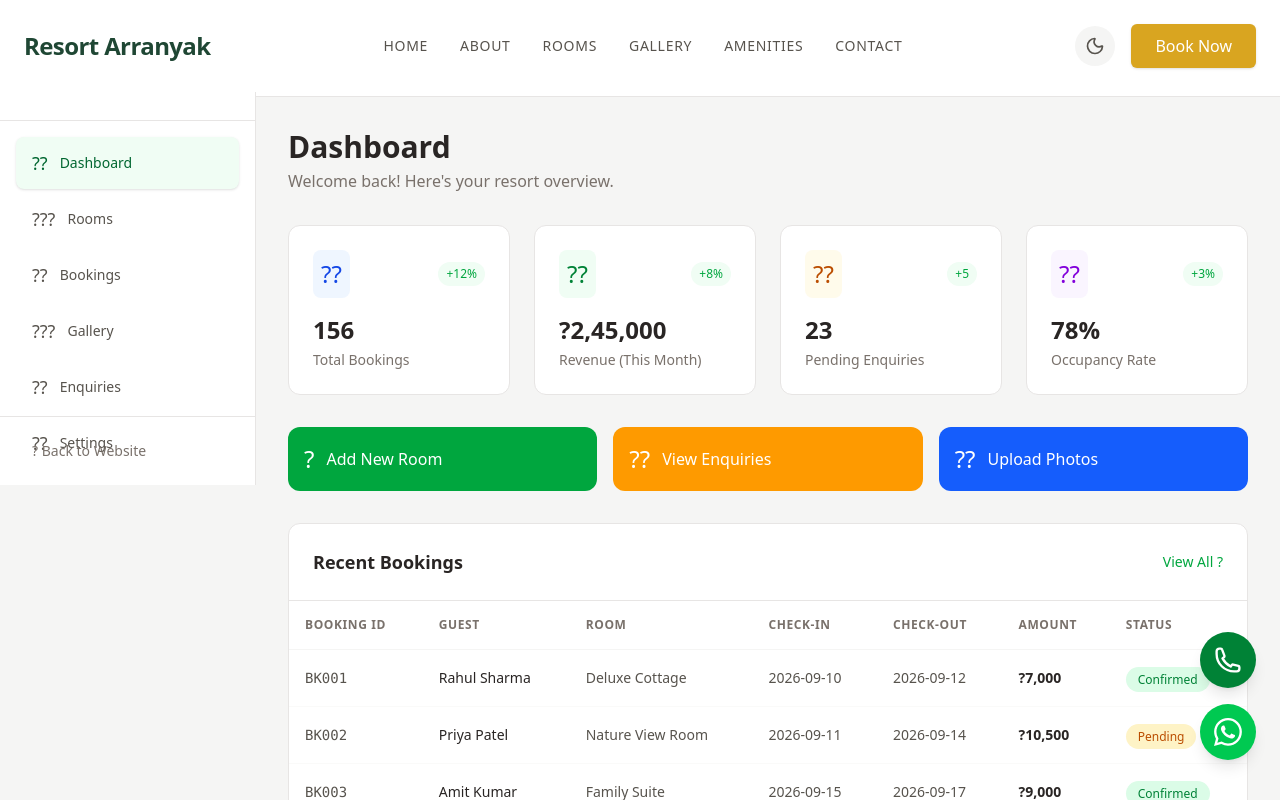
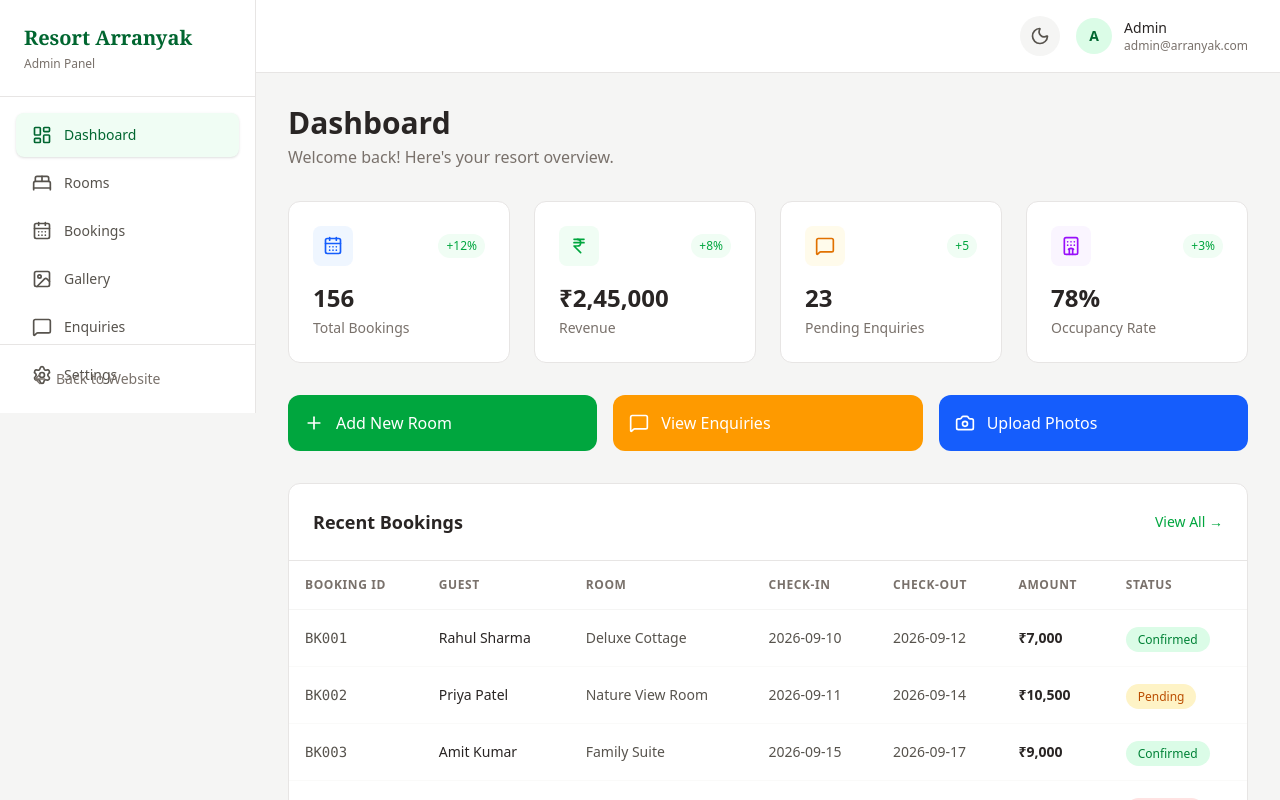
Before and after one commit to suklalgorai-creator/resortaranyak, a Next.js app: page /admin/dashboard in a window 1280 px wide. Shown: the top 800 px of the page. Built offline with nearby package versions, Linux system fonts and the light colour scheme; a web font is replaced by a local one.

Commit message:
Fix: Admin layout icons, quotes, and hide customer header on admin pages

```diff
--- a/src/app/admin/dashboard/page.tsx
+++ b/src/app/admin/dashboard/page.tsx
@@ -1,18 +1,21 @@
 'use client';
 
+import { CalendarDays, IndianRupee, MessageSquare, Hotel, Plus, Camera } from 'lucide-react';
+import Link from 'next/link';
+
 const stats = [
-  { label: 'Total Bookings', value: '156', change: '+12%', icon: '??', color: 'bg-blue-50 dark:bg-blue-900/20 text-blue-700 dark:text-blue-400' },
-  { label: 'Revenue (This Month)', value: '?2,45,000', change: '+8%', icon: '??', color: 'bg-green-50 dark:bg-green-900/20 text-green-700 dark:text-green-400' },
-  { label: 'Pending Enquiries', value: '23', change: '+5', icon: '??', color: 'bg-amber-50 dark:bg-amber-900/20 text-amber-700 dark:text-amber-400' },
-  { label: 'Occupancy Rate', value: '78%', change: '+3%', icon: '??', color: 'bg-purple-50 dark:bg-purple-900/20 text-purple-700 dark:text-purple-400' },
+  { label: 'Total Bookings', value: '156', change: '+12%', icon: CalendarDays, color: 'bg-blue-50 dark:bg-blue-900/20 text-blue-600 dark:text-blue-400' },
+  { label: 'Revenue', value: '\u20B92,45,000', change: '+8%', icon: IndianRupee, color: 'bg-green-50 dark:bg-green-900/20 text-green-600 dark:text-green-400' },
+  { label: 'Pending Enquiries', value: '23', change: '+5', icon: MessageSquare, color: 'bg-amber-50 dark:bg-amber-900/20 text-amber-600 dark:text-amber-400' },
+  { label: 'Occupancy Rate', value: '78%', change: '+3%', icon: Hotel, color: 'bg-purple-50 dark:bg-purple-900/20 text-purple-600 dark:text-purple-400' },
 ];
 
 const recentBookings = [
-  { id: 'BK001', guest: 'Rahul Sharma', room: 'Deluxe Cottage', checkIn: '2026-09-10', checkOut: '2026-09-12', amount: '?7,000', status: 'Confirmed' },
-  { id: 'BK002', guest: 'Priya Patel', room: 'Nature View Room', checkIn: '2026-09-11', checkOut: '2026-09-14', amount: '?10,500', status: 'Pending' },
-  { id: 'BK003', guest: 'Amit Kumar', room: 'Family Suite', checkIn: '2026-09-15', checkOut: '2026-09-17', amount: '?9,000', status: 'Confirmed' },
-  { id: 'BK004', guest: 'Sunita Devi', room: 'Deluxe Cottage', checkIn: '2026-09-16', checkOut: '2026-09-18', amount: '?7,000', status: 'Cancelled' },
-  { id: 'BK005', guest: 'Vikash Singh', room: 'Nature View Room', checkIn: '2026-09-20', checkOut: '2026-09-22', amount: '?7,000', status: 'Pending' },
+  { id: 'BK001', guest: 'Rahul Sharma', room: 'Deluxe Cottage', checkIn: '2026-09-10', checkOut: '2026-09-12', amount: '\u20B97,000', status: 'Confirmed' },
+  { id: 'BK002', guest: 'Priya Patel', room: 'Nature View Room', checkIn: '2026-09-11', checkOut: '2026-09-14', amount: '\u20B910,500', status: 'Pending' },
+  { id: 'BK003', guest: 'Amit Kumar', room: 'Family Suite', checkIn: '2026-09-15', checkOut: '2026-09-17', amount: '\u20B99,000', status: 'Confirmed' },
+  { id: 'BK004', guest: 'Sunita Devi', room: 'Deluxe Cottage', checkIn: '2026-09-16', checkOut: '2026-09-18', amount: '\u20B97,000', status: 'Cancelled' },
+  { id: 'BK005', guest: 'Vikash Singh', room: 'Nature View Room', checkIn: '2026-09-20', checkOut: '2026-09-22', amount: '\u20B97,000', status: 'Pending' },
 ];
 
 const statusColors: Record<string, string> = {
@@ -29,38 +32,40 @@ export default function AdminDashboard() {
         <p className="text-stone-500 dark:text-stone-400 mt-1">Welcome back! Here&apos;s your resort overview.</p>
       </div>
 
-      {/* Stats Grid */}
       <div className="grid grid-cols-1 sm:grid-cols-2 xl:grid-cols-4 gap-4 lg:gap-6">
-        {stats.map((stat) => (
+        {stats.map((stat) => {
+          const Icon = stat.icon;
+          return (
             <div key={stat.label} className="bg-white glass-card rounded-xl p-6 border border-stone-200 dark:border-stone-800 hover:shadow-md transition-shadow">
               <div className="flex items-center justify-between mb-4">
-              <span className={`text-2xl p-2 rounded-lg ${stat.color}`}>{stat.icon}</span>
+                <span className={`p-2.5 rounded-lg ${stat.color}`}>
+                  <Icon className="w-5 h-5" />
+                </span>
                 <span className="text-xs font-medium text-green-600 dark:text-green-400 bg-green-50 dark:bg-green-900/20 px-2 py-1 rounded-full">{stat.change}</span>
               </div>
               <p className="text-2xl font-bold text-stone-800 dark:text-stone-100">{stat.value}</p>
               <p className="text-sm text-stone-500 dark:text-stone-400 mt-1">{stat.label}</p>
             </div>
-        ))}
+          );
+        })}
       </div>
 
-      {/* Quick Actions */}
       <div className="grid grid-cols-1 sm:grid-cols-3 gap-4">
-        <a href="/admin/rooms/new" className="flex items-center gap-3 bg-green-600 hover:bg-green-700 text-white p-4 rounded-xl transition-colors font-medium">
-          <span className="text-2xl">?</span> Add New Room
-        </a>
-        <a href="/admin/enquiries" className="flex items-center gap-3 bg-amber-500 hover:bg-amber-600 text-white p-4 rounded-xl transition-colors font-medium">
-          <span className="text-2xl">??</span> View Enquiries
-        </a>
-        <a href="/admin/gallery" className="flex items-center gap-3 bg-blue-600 hover:bg-blue-700 text-white p-4 rounded-xl transition-colors font-medium">
-          <span className="text-2xl">??</span> Upload Photos
-        </a>
+        <Link href="/admin/rooms/new" className="flex items-center gap-3 bg-green-600 hover:bg-green-700 text-white p-4 rounded-xl transition-colors font-medium">
+          <Plus className="w-5 h-5" /> Add New Room
+        </Link>
+        <Link href="/admin/enquiries" className="flex items-center gap-3 bg-amber-500 hover:bg-amber-600 text-white p-4 rounded-xl transition-colors font-medium">
+          <MessageSquare className="w-5 h-5" /> View Enquiries
+        </Link>
+        <Link href="/admin/gallery" className="flex items-center gap-3 bg-blue-600 hover:bg-blue-700 text-white p-4 rounded-xl transition-colors font-medium">
+          <Camera className="w-5 h-5" /> Upload Photos
+        </Link>
       </div>
 
-      {/* Recent Bookings */}
       <div className="bg-white glass-card rounded-xl border border-stone-200 dark:border-stone-800">
         <div className="p-6 border-b border-stone-200 dark:border-stone-800 flex items-center justify-between">
           <h2 className="text-lg font-bold text-stone-800 dark:text-stone-100">Recent Bookings</h2>
-          <a href="/admin/bookings" className="text-sm text-green-600 dark:text-green-400 hover:underline">View All ?</a>
+          <Link href="/admin/bookings" className="text-sm text-green-600 dark:text-green-400 hover:underline">View All &rarr;</Link>
         </div>
         <div className="overflow-x-auto">
           <table className="w-full">
@@ -77,7 +82,7 @@ export default function AdminDashboard() {
             </thead>
             <tbody>
               {recentBookings.map((booking) => (
-                <tr key={booking.id} className="border-b border-stone-50 dark:border-stone-800/50 hover:bg-stone-50 dark:hover:bg-stone-800/30 transition-colors">
+                <tr key={booking.id} className="border-b border-stone-50 dark:border-stone-800/50 hover:bg-stone-50 dark:hover:bg-white/[0.03] transition-colors">
                   <td className="p-4 text-sm font-mono text-stone-600 dark:text-stone-400">{booking.id}</td>
                   <td className="p-4 text-sm font-medium text-stone-800 dark:text-stone-200">{booking.guest}</td>
                   <td className="p-4 text-sm text-stone-600 dark:text-stone-400 hidden md:table-cell">{booking.room}</td>
--- a/src/app/admin/layout.tsx
+++ b/src/app/admin/layout.tsx
@@ -4,23 +4,27 @@ import Link from 'next/link';
 import { usePathname } from 'next/navigation';
 import { ThemeToggle } from '@/components/theme-toggle';
 import { useState } from 'react';
+import { LayoutDashboard, BedDouble, CalendarDays, Image, MessageSquare, Settings, ArrowLeft, Menu } from 'lucide-react';
 
 const sidebarLinks = [
-  { label: 'Dashboard', href: '/admin/dashboard', icon: '??' },
-  { label: 'Rooms', href: '/admin/rooms', icon: '???' },
-  { label: 'Bookings', href: '/admin/bookings', icon: '??' },
-  { label: 'Gallery', href: '/admin/gallery', icon: '???' },
-  { label: 'Enquiries', href: '/admin/enquiries', icon: '??' },
-  { label: 'Settings', href: '/admin/settings', icon: '??' },
+  { label: 'Dashboard', href: '/admin/dashboard', icon: LayoutDashboard },
+  { label: 'Rooms', href: '/admin/rooms', icon: BedDouble },
+  { label: 'Bookings', href: '/admin/bookings', icon: CalendarDays },
+  { label: 'Gallery', href: '/admin/gallery', icon: Image },
+  { label: 'Enquiries', href: '/admin/enquiries', icon: MessageSquare },
+  { label: 'Settings', href: '/admin/settings', icon: Settings },
 ];
 
 export default function AdminLayout({ children }: { children: React.ReactNode }) {
   const pathname = usePathname();
   const [sidebarOpen, setSidebarOpen] = useState(false);
 
+  if (pathname === '/admin/login') {
+    return <>{children}</>;
+  }
+
   return (
     <div className="min-h-screen bg-stone-100 dark:bg-[#111] flex">
-      {/* Mobile overlay */}
       {sidebarOpen && (
         <div
           className="fixed inset-0 bg-black/50 z-40 lg:hidden"
@@ -28,7 +32,6 @@ export default function AdminLayout({ children }: { children: React.ReactNode })
         />
       )}
 
-      {/* Sidebar */}
       <aside className={`fixed top-0 left-0 h-full w-64 bg-white glass-card border-r border-stone-200 dark:border-stone-800 z-50 transform transition-transform duration-300 lg:translate-x-0 lg:static lg:z-auto ${sidebarOpen ? 'translate-x-0' : '-translate-x-full'}`}>
         <div className="p-6 border-b border-stone-200 dark:border-stone-800">
           <Link href="/admin/dashboard" className="block">
@@ -40,6 +43,7 @@ export default function AdminLayout({ children }: { children: React.ReactNode })
         <nav className="p-4 flex flex-col gap-1">
           {sidebarLinks.map((link) => {
             const isActive = pathname === link.href || pathname?.startsWith(link.href + '/');
+            const Icon = link.icon;
             return (
               <Link
                 key={link.href}
@@ -51,7 +55,7 @@ export default function AdminLayout({ children }: { children: React.ReactNode })
                     : 'text-stone-600 dark:text-stone-400 hover:bg-stone-50 dark:hover:bg-stone-800'
                 }`}
               >
-                <span className="text-lg">{link.icon}</span>
+                <Icon className="w-5 h-5" />
                 {link.label}
               </Link>
             );
@@ -60,22 +64,18 @@ export default function AdminLayout({ children }: { children: React.ReactNode })
 
         <div className="absolute bottom-0 left-0 right-0 p-4 border-t border-stone-200 dark:border-stone-800">
           <Link href="/" className="flex items-center gap-2 px-4 py-2 text-sm text-stone-500 dark:text-stone-400 hover:text-stone-700 dark:hover:text-stone-300 transition-colors">
-            ? Back to Website
+            <ArrowLeft className="w-4 h-4" /> Back to Website
           </Link>
         </div>
       </aside>
 
-      {/* Main Content */}
       <div className="flex-1 flex flex-col min-h-screen">
-        {/* Top bar */}
         <header className="sticky top-0 z-30 bg-white glass-card border-b border-stone-200 dark:border-stone-800 px-4 lg:px-8 py-4 flex items-center justify-between">
           <button
             onClick={() => setSidebarOpen(true)}
             className="lg:hidden p-2 text-stone-600 dark:text-stone-400 hover:bg-stone-100 dark:hover:bg-stone-800 rounded-lg"
           >
-            <svg xmlns="http://www.w3.org/2000/svg" fill="none" viewBox="0 0 24 24" strokeWidth={1.5} stroke="currentColor" className="w-6 h-6">
-              <path strokeLinecap="round" strokeLinejoin="round" d="M3.75 6.75h16.5M3.75 12h16.5m-16.5 5.25h16.5" />
-            </svg>
+            <Menu className="w-6 h-6" />
           </button>
 
           <div className="flex items-center gap-4 ml-auto">
@@ -90,7 +90,6 @@ export default function AdminLayout({ children }: { children: React.ReactNode })
           </div>
         </header>
 
-        {/* Page Content */}
         <main className="flex-1 p-4 lg:p-8">
           {children}
         </main>
--- a/src/app/layout.tsx
+++ b/src/app/layout.tsx
@@ -2,11 +2,7 @@ import type { Metadata } from 'next';
 import { Inter, Playfair_Display } from 'next/font/google';
 import './globals.css';
 import { ThemeProvider } from '@/components/theme-provider';
-import Header from '@/components/layout/header';
-import Footer from '@/components/layout/footer';
-import WhatsAppButton from '@/components/shared/whatsapp-button';
-import CallButton from '@/components/shared/call-button';
-import { Toaster } from 'sonner';
+import { LayoutWrapper } from '@/components/layout/layout-wrapper';
 
 const inter = Inter({ subsets: ['latin'], variable: '--font-inter' });
 const playfair = Playfair_Display({ subsets: ['latin'], variable: '--font-playfair' });
@@ -22,17 +18,12 @@ export default function RootLayout({
   children: React.ReactNode;
 }>) {
   return (
-    <html lang="en" className={`${inter.variable} ${playfair.variable}`}>
-      <body className="overflow-x-hidden font-sans antialiased min-h-screen flex flex-col relative">`n<ThemeProvider attribute="class" defaultTheme="system" enableSystem>
-        <Header />
-        <main className="flex-1 flex flex-col">
-          {children}
-        </main>
-        <Footer />
-        <WhatsAppButton />
-        <CallButton />
-        <Toaster position="top-center" />
-      </ThemeProvider>`n</body>
+    <html lang="en" className={`${inter.variable} ${playfair.variable}`} suppressHydrationWarning>
+      <body className="overflow-x-hidden font-sans antialiased min-h-screen flex flex-col relative">
+        <ThemeProvider attribute="class" defaultTheme="system" enableSystem>
+          <LayoutWrapper>{children}</LayoutWrapper>
+        </ThemeProvider>
+      </body>
     </html>
   );
 }
--- /dev/null
+++ b/src/components/layout/layout-wrapper.tsx
@@ -0,0 +1,35 @@
+'use client';
+
+import { usePathname } from 'next/navigation';
+import Header from '@/components/layout/header';
+import Footer from '@/components/layout/footer';
+import WhatsAppButton from '@/components/shared/whatsapp-button';
+import CallButton from '@/components/shared/call-button';
+import { Toaster } from 'sonner';
+
+export function LayoutWrapper({ children }: { children: React.ReactNode }) {
+  const pathname = usePathname();
+  const isAdmin = pathname?.startsWith('/admin');
+
+  if (isAdmin) {
+    return (
+      <>
+        {children}
+        <Toaster position="top-center" />
+      </>
+    );
+  }
+
+  return (
+    <>
+      <Header />
+      <main className="flex-1 flex flex-col">
+        {children}
+      </main>
+      <Footer />
+      <WhatsAppButton />
+      <CallButton />
+      <Toaster position="top-center" />
+    </>
+  );
+}
```
Lines whose indentation alone changed are shown as unchanged.
